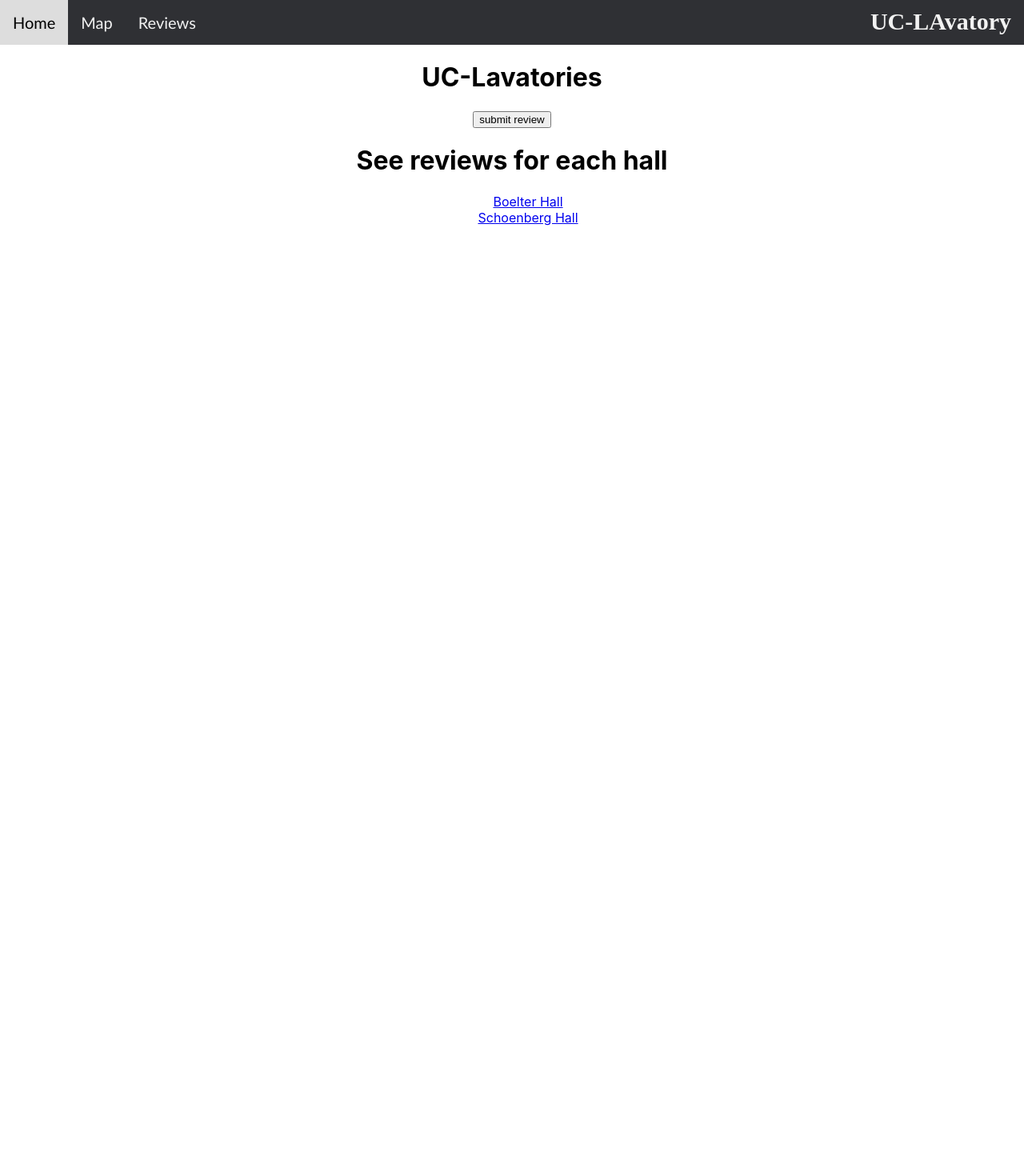
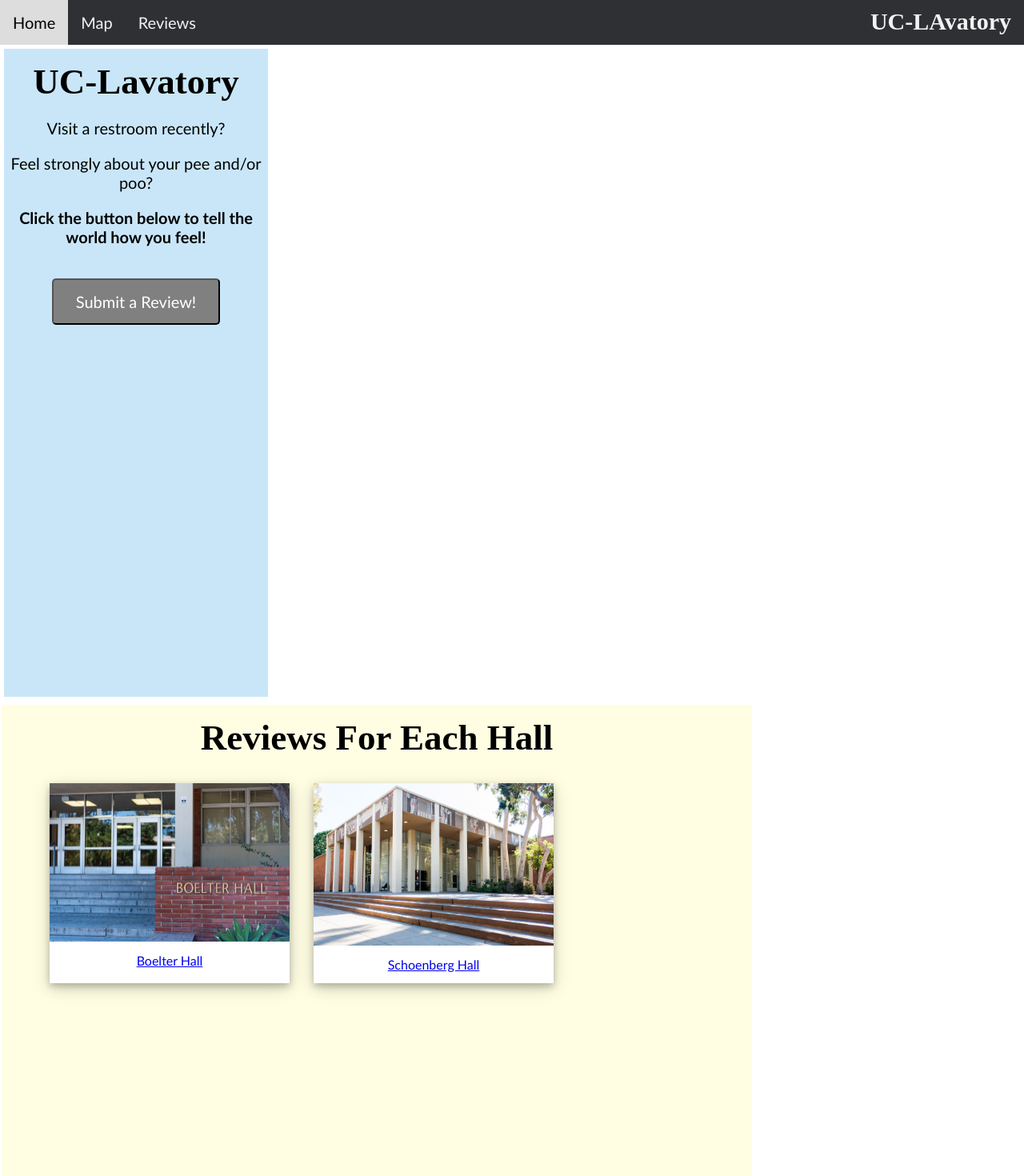
Before and after one commit to jameszhang-cs/UC-LAvatory, a React (Create React App) app in the folder uc-lavatory/: page /reviews in a window 1280 px wide. Shown: the top 1470 px of the page at 80% size. Before the commit the page ends 800 px from the top, so only its background shows below. Built offline with nearby package versions, Linux system fonts and the light colour scheme.

Commit message:
Stylized reviews page

```diff
--- a/uc-lavatory/src/pages/Homepage.css
+++ b/uc-lavatory/src/pages/Homepage.css
@@ -58,7 +58,7 @@
     position: absolute;
     text-align: center;
     width: 100%;
-
+    font-family: Century Gothic;
 }
 
 .BannerText h1{
--- /dev/null
+++ b/uc-lavatory/src/pages/Reviews.css
@@ -0,0 +1,91 @@
+body {
+    margin:0;
+}
+
+.row::after {
+    content: "";
+    display: table;
+    clear: both;
+}
+
+.column {
+    float: left;
+    height: 100vh;
+    padding: 5px;
+    border-style: solid;
+    border-width: 5px;
+    border-color: white;
+}
+
+.column.side {
+    width: 25%;
+    border-right-width: 2.5px;
+    background-color: rgb(201, 230, 249);
+}
+
+.column.middle {
+    width: 72.5%;
+    border-left-width: 2.5px;
+    background-color: rgb(255, 254, 227);
+}
+
+.column h1 {
+    font-family: Century Gothic;
+    font-weight: bold;
+    font-size: 45px;
+    margin: 10px;
+    text-align: center;
+    color: black;
+}
+
+.column p{
+    text-align: center;
+    font-family: Gill Sans, sans-serif;
+    font-size: 20px;
+}
+
+button {
+    background-color: gray;
+    border-radius: 5px;
+
+    color: white;
+    padding: 15px 28px;
+    text-align: center;
+    text-decoration: none;
+    display: inline-block;
+    font-size: 20px;
+    font-family: Gill Sans, sans-serif;
+  }
+
+  .polaroid{
+    float:left;
+    width: 300px;
+    height: 250px;
+    background-color: white;
+    box-shadow: 0 4px 8px 0 rgba(0, 0, 0, 0.2), 0 6px 20px 0 rgba(0, 0, 0, 0.19);
+    margin: 15px;
+  }
+
+  .polaroid img{
+    width:100%;
+    object-fit: cover;
+    height:auto;
+  }
+
+  .caption {
+    text-align: center;
+    padding: 10px 20px;
+  }
+
+  a:link{
+    font-family: Gill Sans, sans-serif;
+  }
+
+@media screen and (max-width:1000px) {
+    .column.side {
+      width: 100%;
+    }
+    .column.middle {
+        width: 100%;
+      }
+  }
--- a/uc-lavatory/src/pages/Reviews.js
+++ b/uc-lavatory/src/pages/Reviews.js
@@ -2,25 +2,47 @@ import React from 'react';
 import Popup from '../components/Popup';
 import { useState } from 'react'
 import Form from '../components/Form';
+import "./Reviews.css"
+
+import boelter from '../ucla_images/boelter.jpg';
+import schoenberg from '../ucla_images/schoenberg.jpg';
+
 
 const HomePage = () => {
     const [buttonPopup, setButtonPopup] = useState(false);
     return (
-            <div>
-            <main>
-                <h1>UC-Lavatories</h1>
-                <button onClick={() => setButtonPopup(true)}>submit review</button>
-            </main>
+        <body>
+            <div className="row">
+                <div className="column side">
+                        <h1>UC-Lavatory</h1>
+                        <p>Visit a restroom recently?</p>
+                        <p>Feel strongly about your pee and/or poo?</p>
+                        <p><b>Click the button below to tell the world how you feel!</b></p>
+                        <br></br>
+                        <button onClick={() => setButtonPopup(true)}>Submit a Review!</button>
+                </div>
                 <Popup trigger={buttonPopup} setTrigger={setButtonPopup}>
                     <Form></Form>
                 </Popup>
-            <h1>See reviews for each hall</h1>
+                <div className="column middle">
+                    <h1>Reviews For Each Hall</h1>
                     <ul id ='nav-list'>
+                    <div className='polaroid'>
+                        <img src={boelter} alt="Boelter Hall" />
+                        <div className='caption'>
                             <a href = "http://localhost:3000/boelterhall">Boelter Hall</a>
-                <br></br>
+                        </div>
+                    </div>
+                    <div className='polaroid'>
+                        <img src={schoenberg} alt="Schoenberg Hall" />
+                        <div className='caption'>
                             <a href = "http://localhost:3000/schoenberghall">Schoenberg Hall</a>
+                        </div>
+                    </div>
                      </ul>
                 </div>
+            </div>
+        </body>
     );
 }
 
```
Also changed, not shown: uc-lavatory/src/ucla_images/boelter.jpg (added), uc-lavatory/src/ucla_images/schoenberg.jpg (added). Lines whose indentation alone changed are shown as unchanged.
